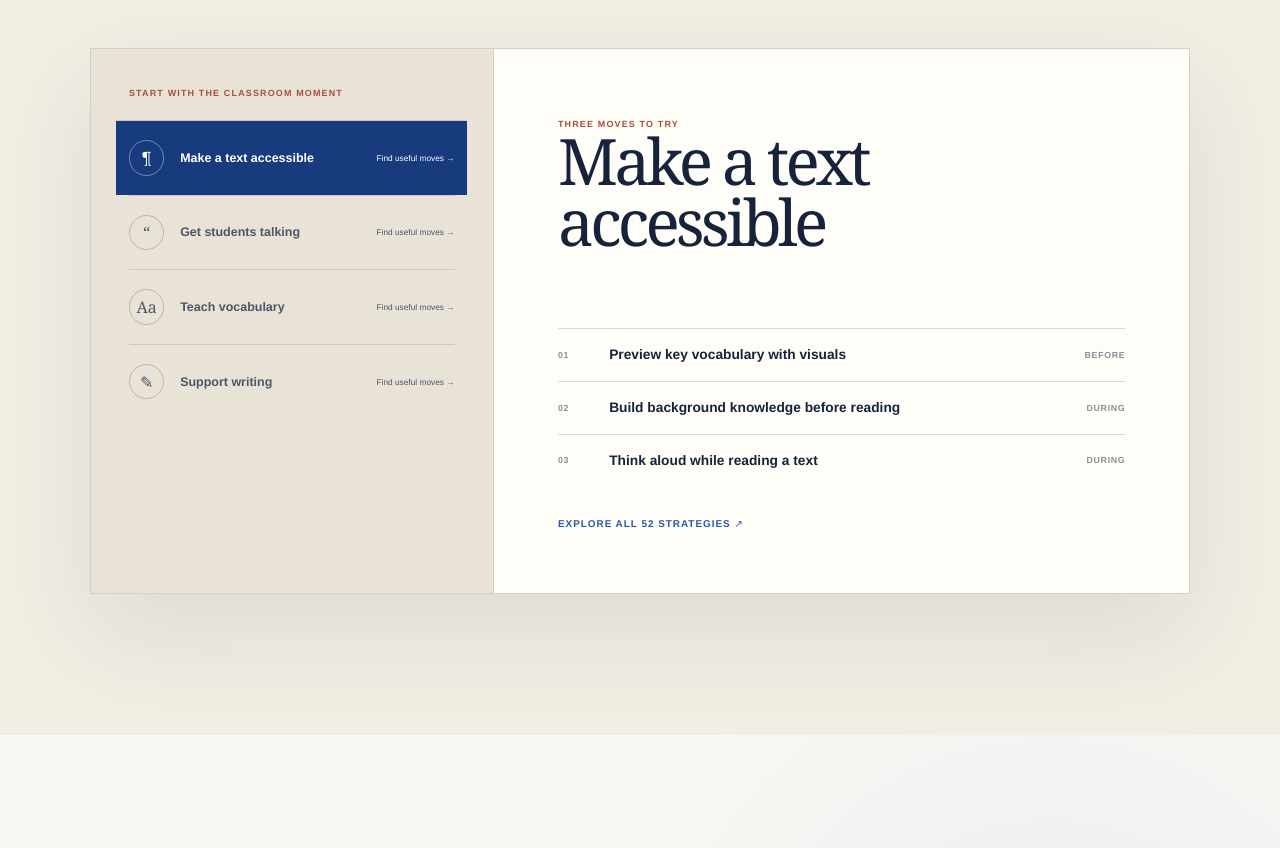
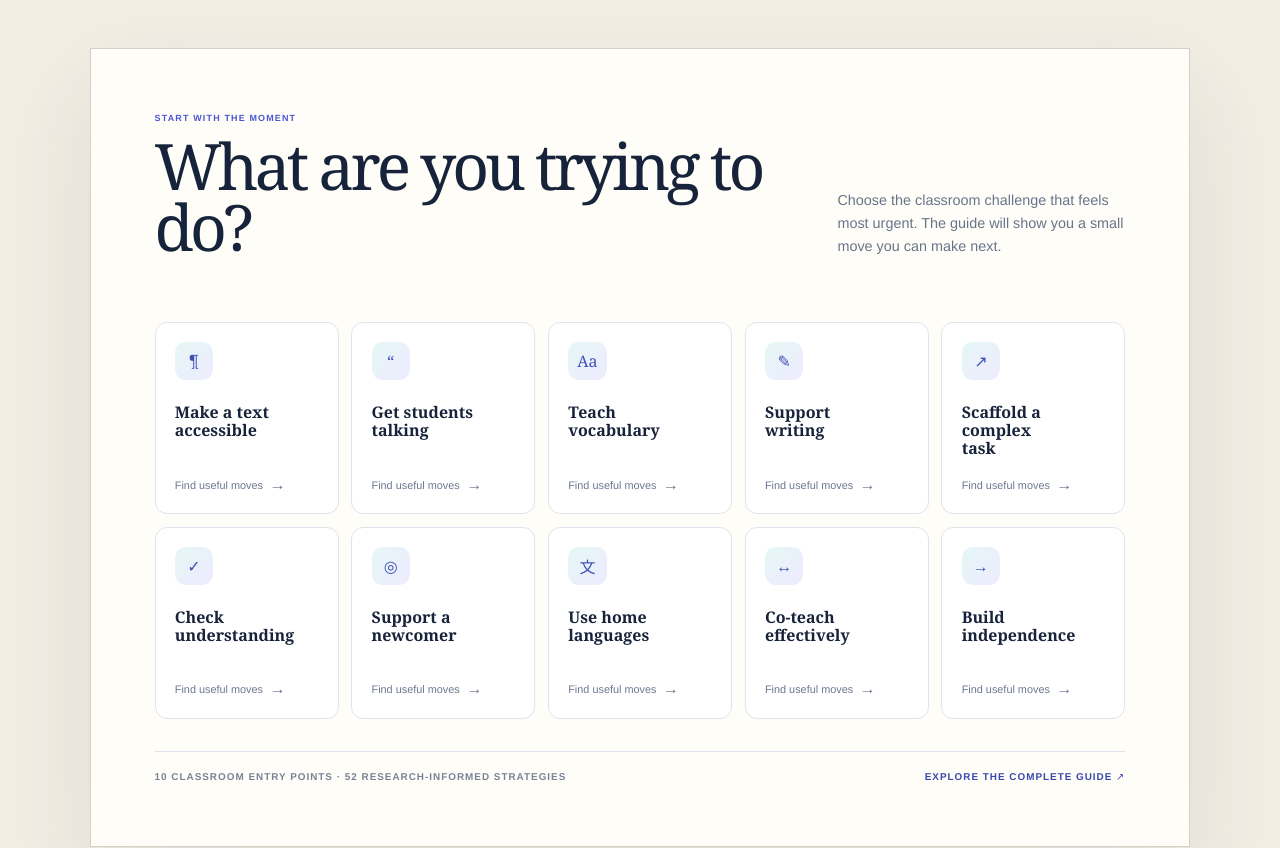
Before and after one commit to LenguajeLabs-design/multilingual-learning-portfolio, a React (Vite) app: page / in a window 1280 px wide. Shown: the part 4520-5368 px from the top of the page. Built offline with nearby package versions, Linux system fonts and the light colour scheme.

Commit message:
Redesign strategies as classroom challenge grid

```diff
--- a/src/main.tsx
+++ b/src/main.tsx
@@ -293,44 +293,41 @@ function LiveTeacherApp() {
   );
 }
 
-const strategyPathways = [
-  { challenge: "Make a text accessible", symbol: "¶", moves: ["Preview key vocabulary with visuals", "Build background knowledge before reading", "Think aloud while reading a text"] },
-  { challenge: "Get students talking", symbol: "“", moves: ["Pause for Turn-and-Talk with sentence stems", "Use wait time intentionally", "Teach accountable talk stems"] },
-  { challenge: "Teach vocabulary", symbol: "Aa", moves: ["Preview key vocabulary with visuals", "Teach vocabulary using gestures and actions", "Highlight cognates and cross-language connections"] },
-  { challenge: "Support writing", symbol: "✎", moves: ["Use oral rehearsal before writing", "Deconstruct a mentor text", "Color-code parts of a paragraph"] },
+const strategyChallenges = [
+  { challenge: "Make a text accessible", symbol: "¶" },
+  { challenge: "Get students talking", symbol: "“" },
+  { challenge: "Teach vocabulary", symbol: "Aa" },
+  { challenge: "Support writing", symbol: "✎" },
+  { challenge: "Scaffold a complex task", symbol: "↗" },
+  { challenge: "Check understanding", symbol: "✓" },
+  { challenge: "Support a newcomer", symbol: "◎" },
+  { challenge: "Use home languages", symbol: "文" },
+  { challenge: "Co-teach effectively", symbol: "↔" },
+  { challenge: "Build independence", symbol: "→" },
 ];
 
 function StrategyPathfinder() {
-  const [activePath, setActivePath] = useState(0);
-  const pathway = strategyPathways[activePath];
-
   return (
     <div className="strategy-pathfinder" data-reveal>
-      <div className="strategy-challenges">
-        <p>Start with the classroom moment</p>
-        {strategyPathways.map((item, index) => (
-          <button type="button" className={activePath === index ? "is-active" : ""} aria-pressed={activePath === index} onClick={() => setActivePath(index)} key={item.challenge}>
+      <div className="strategy-grid-heading">
+        <div>
+          <p>Start with the moment</p>
+          <h3>What are you trying to do?</h3>
+        </div>
+        <p>Choose the classroom challenge that feels most urgent. The guide will show you a small move you can make next.</p>
+      </div>
+      <div className="strategy-challenge-grid">
+        {strategyChallenges.map((item) => (
+          <a href="https://lenguajelabs-design.github.io/Lingua-Strategies/" target="_blank" rel="noreferrer" key={item.challenge}>
             <span>{item.symbol}</span>
             <strong>{item.challenge}</strong>
-            <small>Find useful moves →</small>
-          </button>
+            <small>Find useful moves <b aria-hidden="true">→</b></small>
+          </a>
         ))}
       </div>
-      <div className="strategy-results" aria-live="polite">
-        <div className="strategy-results-heading" key={pathway.challenge}>
-          <span>Three moves to try</span>
-          <h3>{pathway.challenge}</h3>
-        </div>
-        <ol key={`moves-${pathway.challenge}`}>
-          {pathway.moves.map((move, index) => (
-            <li key={move}>
-              <span>{String(index + 1).padStart(2, "0")}</span>
-              <p>{move}</p>
-              <small>{index === 0 ? "Before" : "During"}</small>
-            </li>
-          ))}
-        </ol>
-        <a href="https://lenguajelabs-design.github.io/Lingua-Strategies/" target="_blank" rel="noreferrer">Explore all 52 strategies ↗</a>
+      <div className="strategy-grid-foot">
+        <span>10 classroom entry points · 52 research-informed strategies</span>
+        <a href="https://lenguajelabs-design.github.io/Lingua-Strategies/" target="_blank" rel="noreferrer">Explore the complete guide ↗</a>
       </div>
     </div>
   );
--- a/src/styles.css
+++ b/src/styles.css
@@ -1254,123 +1254,118 @@ img {
 }
 
 .strategy-pathfinder {
-  display: grid;
-  grid-template-columns: minmax(18rem, 0.58fr) minmax(0, 1fr);
   overflow: hidden;
+  padding: clamp(2rem, 5vw, 5rem);
   border: 1px solid #d5cfc4;
   background: #fffdf8;
   box-shadow: 0 2.5rem 6rem rgba(45, 52, 64, 0.1);
 }
 
-.strategy-challenges {
-  padding: clamp(1.4rem, 3vw, 2.8rem);
-  border-right: 1px solid #d5cfc4;
-  background: #e9e2d7;
-}
-
-.strategy-challenges > p,
-.strategy-results-heading > span {
-  margin: 0 0 1.4rem;
-  color: #a64f38;
+.strategy-grid-heading {
+  display: grid;
+  grid-template-columns: minmax(0, 1fr) minmax(18rem, 0.36fr);
+  align-items: end;
+  gap: 3rem;
+  margin-bottom: clamp(2.5rem, 5vw, 4.5rem);
+}
+
+.strategy-grid-heading > div > p {
+  margin: 0 0 0.8rem;
+  color: #4b55d5;
   font-size: 0.56rem;
   font-weight: 850;
   letter-spacing: 0.13em;
   text-transform: uppercase;
 }
 
-.strategy-challenges button {
-  display: grid;
-  width: 100%;
-  grid-template-columns: 2.4rem 1fr auto;
-  align-items: center;
-  gap: 0.8rem;
-  padding: 1.2rem 0;
-  border: 0;
-  border-top: 1px solid #cec6ba;
-  color: #4b5666;
-  text-align: left;
-  background: transparent;
-  transition: color 180ms ease, padding 180ms ease, background 180ms ease;
-}
-
-.strategy-challenges button > span {
-  display: grid;
-  width: 2.2rem;
-  height: 2.2rem;
-  place-content: center;
-  border: 1px solid #bdb4a7;
-  border-radius: 50%;
-  font-family: Georgia, serif;
-}
-
-.strategy-challenges button strong { font-size: 0.78rem; }
-.strategy-challenges button small { font-size: 0.52rem; }
-
-.strategy-challenges button:hover,
-.strategy-challenges button.is-active {
-  margin: 0 -0.8rem;
-  width: calc(100% + 1.6rem);
-  padding-right: 0.8rem;
-  padding-left: 0.8rem;
-  color: white;
-  background: #173b7d;
-}
-
-.strategy-challenges button.is-active > span { border-color: rgba(255, 255, 255, 0.4); }
-
-.strategy-results {
-  display: flex;
-  min-height: 34rem;
-  flex-direction: column;
-  padding: clamp(2rem, 5vw, 5rem);
-}
-
-.strategy-results-heading { animation: wida-change 380ms cubic-bezier(0.22, 1, 0.36, 1) both; }
-
-.strategy-results-heading h3 {
-  max-width: 13ch;
+.strategy-grid-heading h3 {
   margin: 0;
   font-family: Georgia, serif;
-  font-size: clamp(2.4rem, 5vw, 5.8rem);
+  font-size: clamp(2.7rem, 5vw, 5.5rem);
   font-weight: 400;
   letter-spacing: -0.06em;
   line-height: 0.95;
 }
 
-.strategy-results ol {
-  margin: auto 0 2rem;
-  padding: 0;
-  list-style: none;
-}
-
-.strategy-results li {
-  display: grid;
-  grid-template-columns: 2.2rem 1fr auto;
+.strategy-grid-heading > p {
+  margin: 0;
+  color: #68748a;
+  font-size: 0.9rem;
+  line-height: 1.6;
+}
+
+.strategy-challenge-grid {
+  display: grid;
+  grid-template-columns: repeat(5, minmax(0, 1fr));
+  gap: 0.8rem;
+}
+
+.strategy-challenge-grid a {
+  display: flex;
+  min-height: 12rem;
+  flex-direction: column;
+  align-items: flex-start;
+  padding: 1.2rem;
+  border: 1px solid #dfe3eb;
+  border-radius: 0.75rem;
+  color: #17233a;
+  background: white;
+  transition: border-color 180ms ease, color 180ms ease, transform 180ms ease, box-shadow 180ms ease;
+}
+
+.strategy-challenge-grid a > span {
+  display: grid;
+  width: 2.4rem;
+  height: 2.4rem;
+  place-content: center;
+  border-radius: 0.65rem;
+  color: #3f50b6;
+  font-family: Georgia, serif;
+  background: linear-gradient(135deg, #e5f7f5, #eeebff);
+}
+
+.strategy-challenge-grid strong {
+  max-width: 12ch;
+  margin-top: 1.5rem;
+  font-family: Georgia, serif;
+  font-size: 1rem;
+  line-height: 1.12;
+}
+
+.strategy-challenge-grid small {
+  display: flex;
   align-items: center;
-  gap: 1rem;
-  padding: 1.15rem 0;
-  border-top: 1px solid #ddd8cf;
-  animation: wida-change 380ms cubic-bezier(0.22, 1, 0.36, 1) both;
-}
-
-.strategy-results li > span,
-.strategy-results li small {
-  color: #8a8f96;
-  font-size: 0.55rem;
-  font-weight: 750;
-  letter-spacing: 0.08em;
-  text-transform: uppercase;
-}
-
-.strategy-results li p { margin: 0; font-size: 0.86rem; font-weight: 650; }
-
-.strategy-results > a {
-  color: #285aa8;
+  gap: 0.4rem;
+  margin-top: auto;
+  color: #6c7890;
+  font-size: 0.68rem;
+}
+
+.strategy-challenge-grid small b { font-size: 1rem; font-weight: 400; }
+
+.strategy-challenge-grid a:hover {
+  border-color: #4b55d5;
+  color: #293b9c;
+  transform: translateY(-0.25rem);
+  box-shadow: 0 1rem 2.5rem rgba(52, 64, 131, 0.12);
+}
+
+.strategy-grid-foot {
+  display: flex;
+  align-items: center;
+  justify-content: space-between;
+  gap: 2rem;
+  margin-top: 2rem;
+  padding-top: 1.2rem;
+  border-top: 1px solid #dfe3eb;
+  color: #788398;
   font-size: 0.62rem;
   font-weight: 850;
   letter-spacing: 0.1em;
   text-transform: uppercase;
 }
+
+.strategy-grid-foot a { color: #3948b0; }
 
 .family-story {
   padding-top: clamp(5rem, 10vw, 10rem);
@@ -2797,10 +2792,8 @@ img {
     grid-template-columns: 1fr;
   }
 
-  .strategy-challenges {
-    border-right: 0;
-    border-bottom: 1px solid #d5cfc4;
-  }
+  .strategy-grid-heading { grid-template-columns: 1fr; gap: 1.2rem; }
+  .strategy-challenge-grid { grid-template-columns: repeat(2, minmax(0, 1fr)); }
 
   .mentor-studio-grid {
     grid-template-columns: 1fr;
@@ -3000,9 +2993,9 @@ img {
     font-size: clamp(3.2rem, 16vw, 5rem);
   }
 
-  .strategy-challenges button { grid-template-columns: 2.4rem 1fr; }
-  .strategy-challenges button small { display: none; }
-  .strategy-results { min-height: 30rem; padding: 1.5rem; }
+  .strategy-pathfinder { padding: 1.2rem; }
+  .strategy-challenge-grid a { min-height: 10.5rem; padding: 1rem; }
+  .strategy-grid-foot { align-items: flex-start; flex-direction: column; }
 
   .ealdesk-converge { min-height: 30rem; padding: 1.5rem; }
   .ealdesk-actions { align-items: flex-start; flex-direction: column; }
@@ -3097,6 +3090,11 @@ img {
   .about-portrait > span {
     right: -0.6rem;
   }
+}
+
+@media (max-width: 400px) {
+  .strategy-challenge-grid { grid-template-columns: 1fr; }
+  .strategy-challenge-grid a { min-height: 9rem; }
 }
 
 @media (prefers-reduced-motion: reduce) {
```
